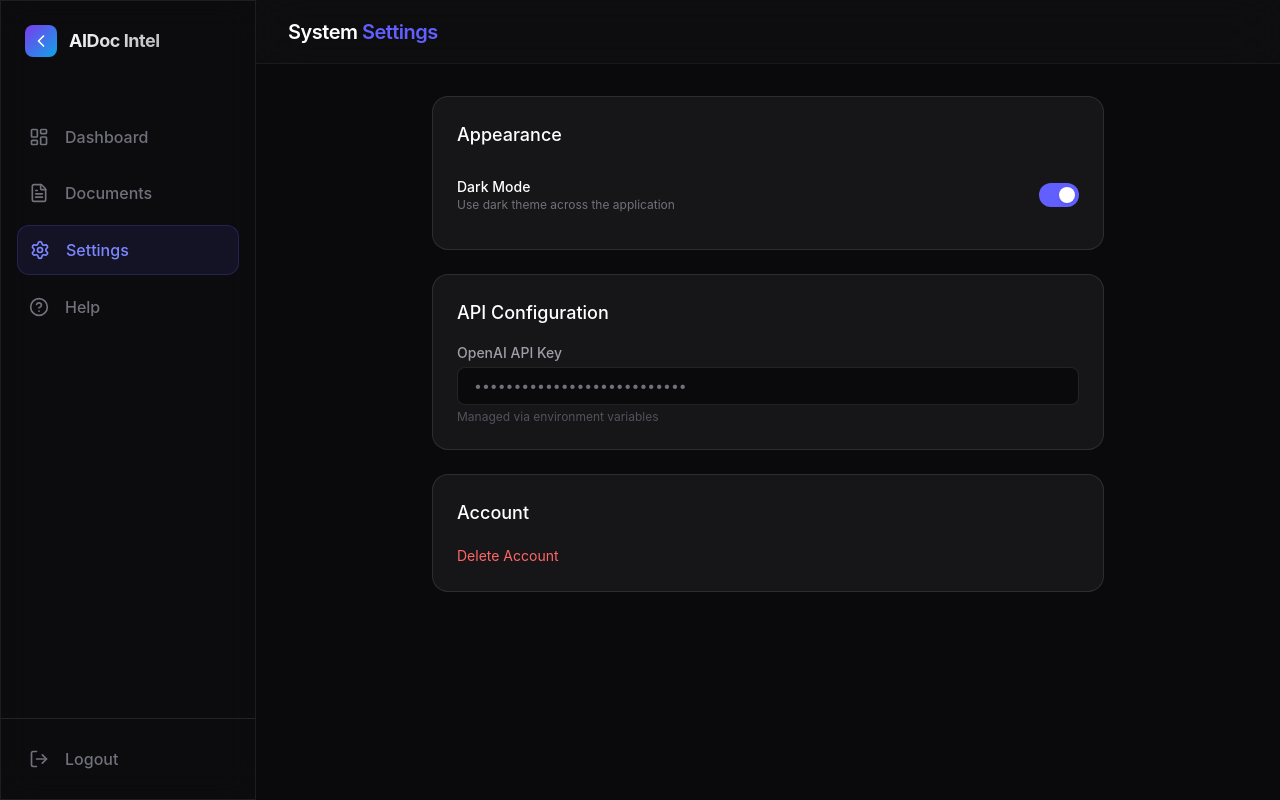
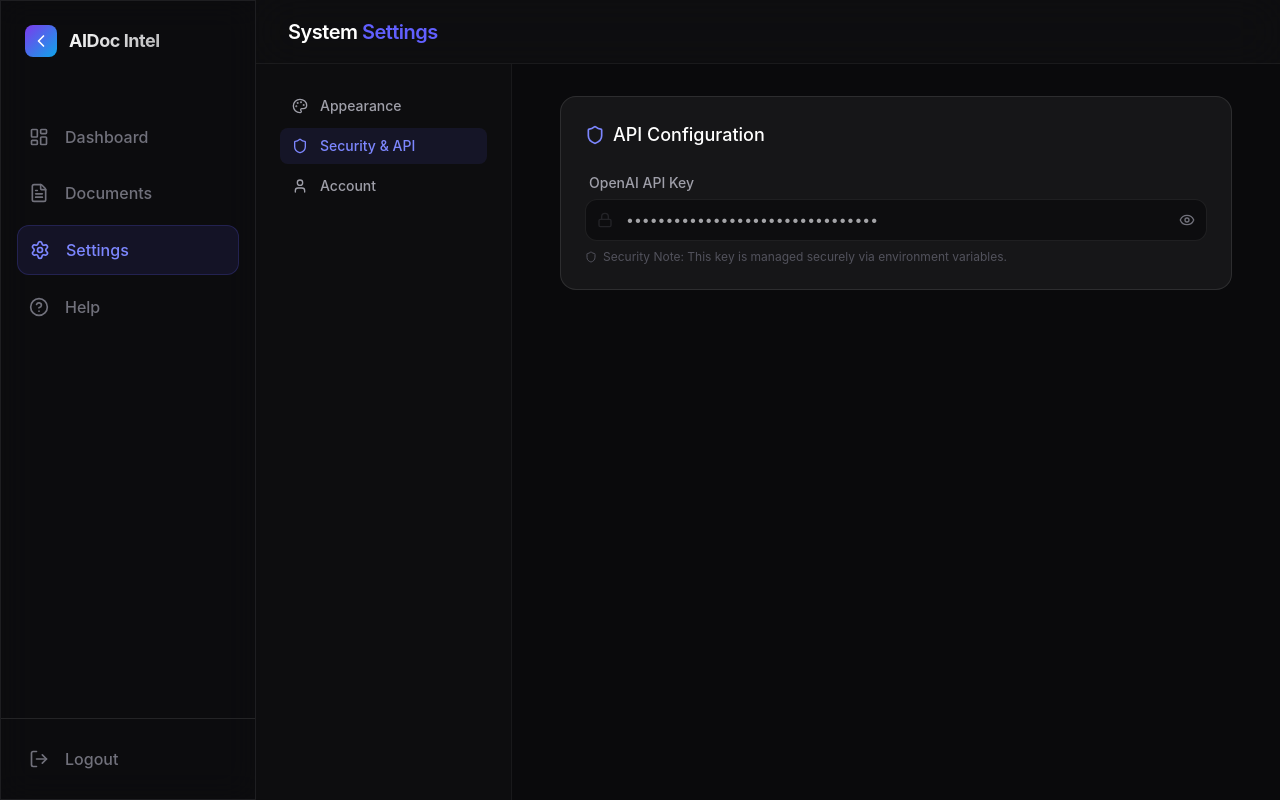
Before and after one commit to sandaru-fx/AI-Powered-Document-Intelligence-System-RAG-, a Next.js app in the folder frontend/: page /settings in a window 1280 px wide. Built offline with nearby package versions, Linux system fonts and the light colour scheme; no server answers.

Commit message:
feat: Polish Settings page with tabs, secure inputs, and danger zone

```diff
--- a/frontend/src/app/settings/page.tsx
+++ b/frontend/src/app/settings/page.tsx
@@ -1,8 +1,20 @@
 "use client";
 
 import { Sidebar } from "@/components/Sidebar";
+import { Lock, Eye, EyeOff, Shield, Palette, User, Trash2, AlertTriangle } from "lucide-react";
+import { useState } from "react";
+import { cn } from "@/lib/utils";
 
 export default function SettingsPage() {
+    const [activeTab, setActiveTab] = useState("security");
+    const [showApiKey, setShowApiKey] = useState(false);
+
+    const tabs = [
+        { id: "appearance", label: "Appearance", icon: Palette },
+        { id: "security", label: "Security & API", icon: Shield },
+        { id: "account", label: "Account", icon: User },
+    ];
+
     return (
         <main className="flex h-screen bg-[#0a0a0c] overflow-hidden">
             <Sidebar />
@@ -16,11 +28,40 @@ export default function SettingsPage() {
                     </div>
                 </header>
 
+                <div className="flex-1 overflow-hidden flex">
+                    {/* Settings Sidebar */}
+                    <div className="w-64 border-r border-white/5 bg-white/[0.01] p-6 hidden md:block">
+                        <nav className="space-y-1">
+                            {tabs.map((tab) => (
+                                <button
+                                    key={tab.id}
+                                    onClick={() => setActiveTab(tab.id)}
+                                    className={cn(
+                                        "w-full flex items-center gap-3 px-3 py-2 rounded-lg text-sm font-medium transition-all duration-200",
+                                        activeTab === tab.id
+                                            ? "bg-indigo-500/10 text-indigo-400"
+                                            : "text-zinc-400 hover:text-zinc-200 hover:bg-white/5"
+                                    )}
+                                >
+                                    <tab.icon className="w-4 h-4" />
+                                    {tab.label}
+                                </button>
+                            ))}
+                        </nav>
+                    </div>
+
+                    {/* Settings Content */}
                     <div className="flex-1 p-8 overflow-y-auto">
-                    <div className="max-w-2xl mx-auto space-y-6">
+                        <div className="max-w-2xl mx-auto animate-in fade-in slide-in-from-bottom-4 duration-500">
 
+                            {/* Appearance Tab */}
+                            {activeTab === "appearance" && (
+                                <div className="space-y-6">
                                     <div className="p-6 rounded-2xl bg-white/5 border border-white/10">
-                            <h3 className="text-lg font-medium text-white mb-4">Appearance</h3>
+                                        <h3 className="text-lg font-medium text-white mb-4 flex items-center gap-2">
+                                            <Palette className="w-5 h-5 text-indigo-400" />
+                                            Theme Preferences
+                                        </h3>
                                         <div className="flex items-center justify-between py-3 border-b border-white/5 last:border-0">
                                             <div>
                                                 <p className="text-sm font-medium text-white">Dark Mode</p>
@@ -31,28 +72,83 @@ export default function SettingsPage() {
                                             </div>
                                         </div>
                                     </div>
+                                </div>
+                            )}
 
+                            {/* Security Tab */}
+                            {activeTab === "security" && (
+                                <div className="space-y-6">
                                     <div className="p-6 rounded-2xl bg-white/5 border border-white/10">
-                            <h3 className="text-lg font-medium text-white mb-4">API Configuration</h3>
+                                        <h3 className="text-lg font-medium text-white mb-6 flex items-center gap-2">
+                                            <Shield className="w-5 h-5 text-indigo-400" />
+                                            API Configuration
+                                        </h3>
                                         <div className="space-y-4">
                                             <div>
-                                    <label className="block text-sm font-medium text-zinc-400 mb-1">OpenAI API Key</label>
+                                                <label className="block text-sm font-medium text-zinc-400 mb-1.5 ml-1">OpenAI API Key</label>
+                                                <div className="relative group">
+                                                    <div className="absolute left-3 top-1/2 -translate-y-1/2 text-zinc-500 group-focus-within:text-indigo-400 transition-colors">
+                                                        <Lock className="w-4 h-4" />
+                                                    </div>
                                                     <input
-                                        type="password"
-                                        value="sk-........................"
+                                                        type={showApiKey ? "text" : "password"}
+                                                        value="sk-proj-........................"
                                                         disabled
-                                        className="w-full bg-[#0a0a0c] border border-white/10 rounded-lg px-4 py-2 text-sm text-zinc-500 focus:outline-none focus:border-indigo-500/50"
+                                                        className="w-full bg-[#0a0a0c] border border-white/10 rounded-xl pl-10 pr-10 py-2.5 text-sm text-zinc-300 focus:outline-none focus:border-indigo-500/50 focus:ring-1 focus:ring-indigo-500/50 transition-all cursor-not-allowed opacity-75"
                                                     />
-                                    <p className="text-xs text-zinc-600 mt-1">Managed via environment variables</p>
+                                                    <button
+                                                        onClick={() => setShowApiKey(!showApiKey)}
+                                                        className="absolute right-3 top-1/2 -translate-y-1/2 text-zinc-500 hover:text-zinc-300 transition-colors"
+                                                    >
+                                                        {showApiKey ? <EyeOff className="w-4 h-4" /> : <Eye className="w-4 h-4" />}
+                                                    </button>
+                                                </div>
+                                                <p className="text-xs text-zinc-600 mt-2 flex items-center gap-1.5">
+                                                    <Shield className="w-3 h-3" />
+                                                    Security Note: This key is managed securely via environment variables.
+                                                </p>
+                                            </div>
+                                        </div>
+                                    </div>
+                                </div>
+                            )}
+
+                            {/* Account Tab */}
+                            {activeTab === "account" && (
+                                <div className="space-y-6">
+                                    <div className="p-6 rounded-2xl bg-white/5 border border-white/10">
+                                        <h3 className="text-lg font-medium text-white mb-4 flex items-center gap-2">
+                                            <User className="w-5 h-5 text-indigo-400" />
+                                            Profile Settings
+                                        </h3>
+                                        <div className="flex items-center gap-4 p-4 rounded-xl bg-white/5 border border-white/5">
+                                            <div className="w-12 h-12 rounded-full bg-gradient-to-tr from-indigo-500 to-purple-500 flex items-center justify-center text-white font-bold text-lg">
+                                                JD
+                                            </div>
+                                            <div>
+                                                <p className="text-white font-medium">John Doe</p>
+                                                <p className="text-sm text-zinc-500">john.doe@example.com</p>
                                             </div>
                                         </div>
                                     </div>
 
-                        <div className="p-6 rounded-2xl bg-white/5 border border-white/10">
-                            <h3 className="text-lg font-medium text-white mb-4">Account</h3>
-                            <button className="text-sm text-red-400 hover:text-red-300 transition-colors">
+                                    {/* Danger Zone */}
+                                    <div className="p-6 rounded-2xl border border-red-500/20 bg-red-500/5">
+                                        <h3 className="text-lg font-medium text-red-500 mb-2 flex items-center gap-2">
+                                            <AlertTriangle className="w-5 h-5" />
+                                            Danger Zone
+                                        </h3>
+                                        <p className="text-sm text-red-400/60 mb-6">
+                                            Permanently delete your account and all associated data. This action cannot be undone.
+                                        </p>
+                                        <button className="px-4 py-2 rounded-lg bg-red-500/10 border border-red-500/20 text-red-400 text-sm font-medium hover:bg-red-500/20 hover:text-red-300 transition-all flex items-center gap-2">
+                                            <Trash2 className="w-4 h-4" />
                                             Delete Account
                                         </button>
+                                    </div>
+                                </div>
+                            )}
+
                         </div>
                     </div>
                 </div>
```
Lines whose indentation alone changed are shown as unchanged.
